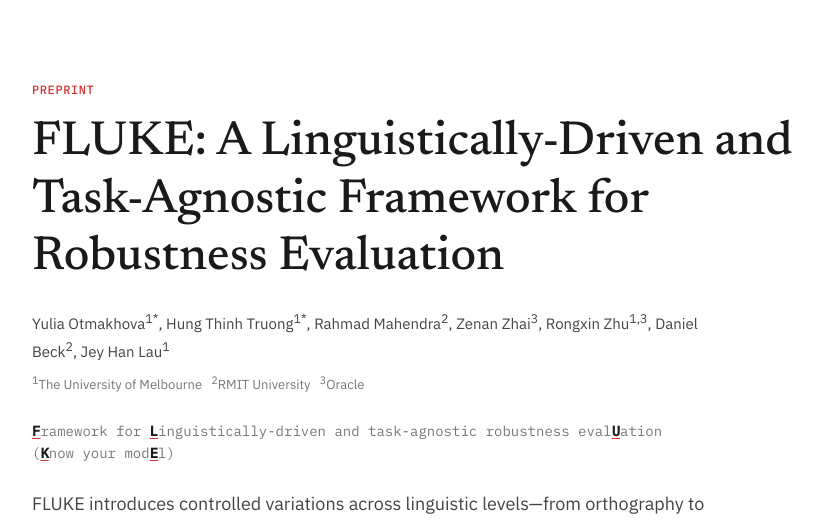
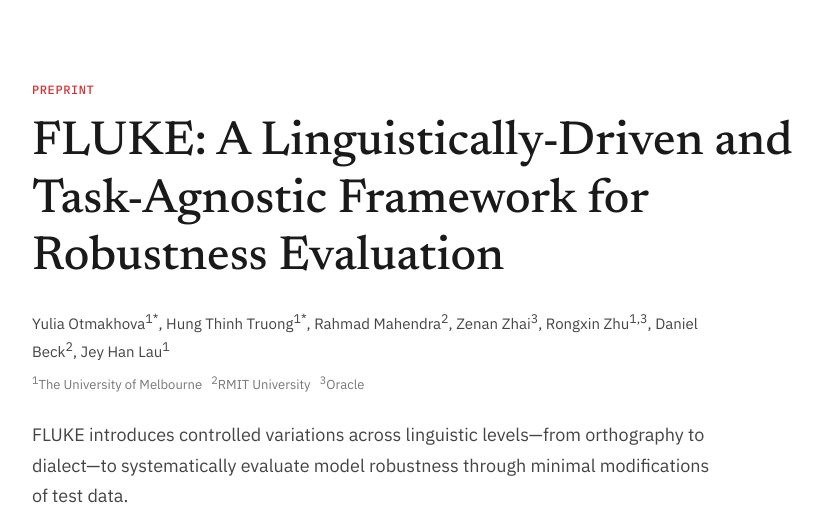
Before and after one commit to fluke-nlp/fluke-nlp.github.io, a plain HTML site: page index.html in a window 1280 px wide. Shown: the top 522 px of the page, without its empty margins (48-869 px from the left). Drawn offline with Linux system fonts and the light colour scheme.

Commit message:
Remove incorrect acronym explanation

```diff
--- a/index.html
+++ b/index.html
@@ -431,9 +431,6 @@
             </p>
             <p class="affiliations" style="font-size: 13px; color: var(--gray-500); margin-bottom: 24px;">
                 <sup>1</sup>The University of Melbourne &nbsp; <sup>2</sup>RMIT University &nbsp; <sup>3</sup>Oracle
-            </p>
-            <p class="acronym">
-                <strong>F</strong>ramework for <strong>L</strong>inguistically-driven and task-agnostic robustness eval<strong>U</strong>ation (<strong>K</strong>now your mod<strong>E</strong>l)
             </p>
             <p class="subtitle">
                 FLUKE introduces controlled variations across linguistic levels—from orthography to dialect—to systematically evaluate model robustness through minimal modifications of test data.
```
